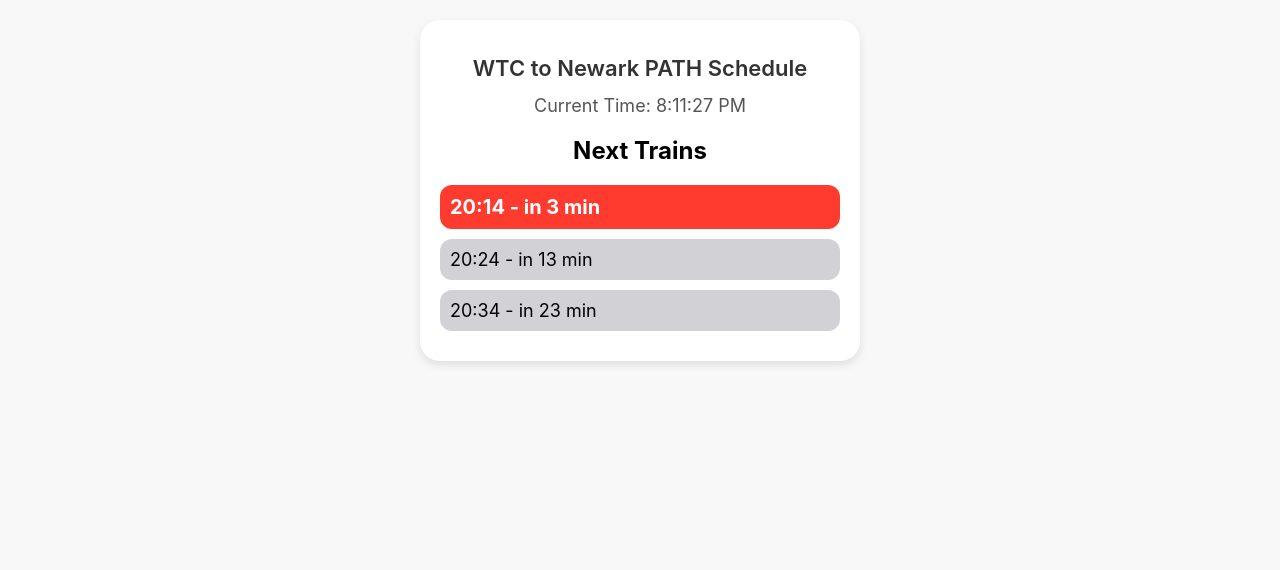
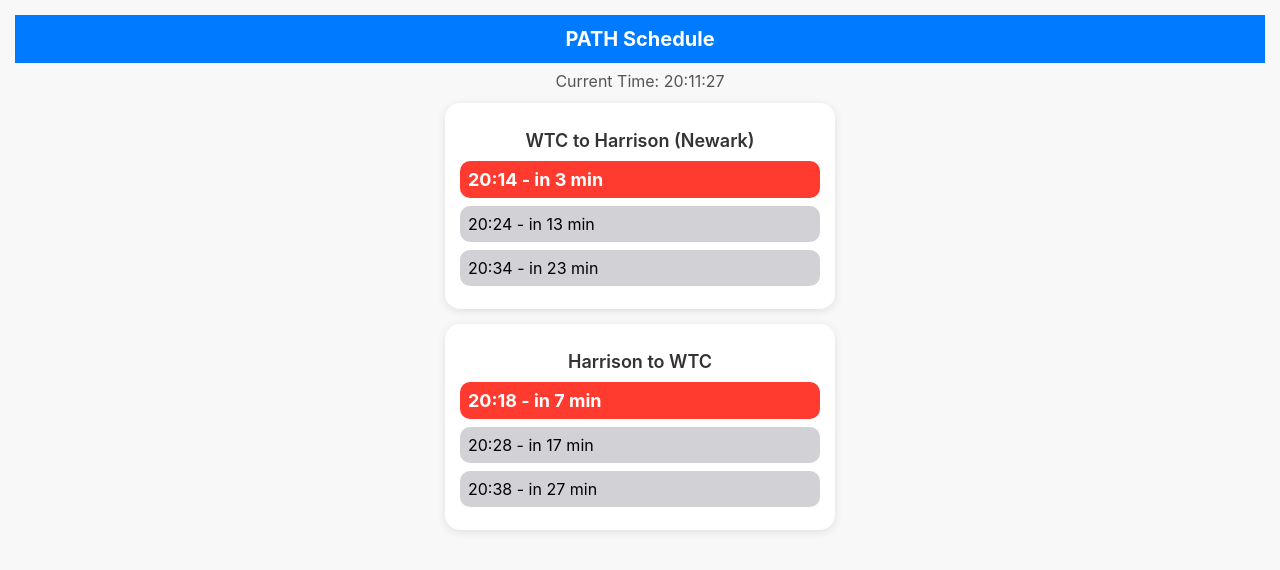
Before and after one commit to navinbgs/vibewebsite, a plain HTML site: page index.html in a window 1280 px wide. Drawn offline with Linux system fonts and the light colour scheme.

Commit message:
Update index.html
WTC to Newark and Newark to WTC sections

```diff
--- a/index.html
+++ b/index.html
@@ -2,38 +2,49 @@
 <html lang="en">
 <head>
     <meta charset="UTF-8">
-    <meta name="viewport" content="width=device-width, initial-scale=1.0">
+    <meta name="viewport" content="width=device-width, initial-scale=1.0, user-scalable=no">
     <title>Train Schedule</title>
     <style>
         body {
             font-family: -apple-system, BlinkMacSystemFont, "San Francisco", Helvetica, Arial, sans-serif;
             text-align: center;
             margin: 0;
-            padding: 20px;
+            padding: 15px;
             background-color: #f8f8f8;
         }
+        .banner {
+            font-size: 20px;
+            font-weight: bold;
+            background: #007AFF;
+            color: white;
+            padding: 12px;
+            text-align: center;
+            margin-bottom: 8px;
+        }
         .app-container {
-            max-width: 400px;
+            max-width: 360px;
             margin: auto;
             background: white;
-            border-radius: 20px;
-            box-shadow: 0 4px 10px rgba(0, 0, 0, 0.1);
-            padding: 20px;
+            border-radius: 15px;
+            box-shadow: 0 2px 8px rgba(0, 0, 0, 0.1);
+            padding: 15px;
+            margin-bottom: 15px;
         }
         h1 {
-            font-size: 22px;
+            font-size: 18px;
             font-weight: 600;
             color: #333;
+            margin-bottom: 10px;
         }
         #current-time {
-            font-size: 18px;
+            font-size: 16px;
             color: #555;
-            margin-bottom: 15px;
+            margin-bottom: 12px;
         }
         .train-container {
-            padding: 10px;
-            border-radius: 12px;
-            margin: 10px 0;
+            padding: 8px;
+            border-radius: 10px;
+            margin: 8px 0;
             display: flex;
             justify-content: space-between;
             align-items: center;
@@ -41,31 +52,30 @@
         .next-train {
             background: #ff3b30;
             color: white;
-            font-size: 20px;
+            font-size: 18px;
             font-weight: bold;
         }
         .upcoming-train {
             background: #d1d1d6;
             color: black;
-            font-size: 18px;
+            font-size: 16px;
         }
     </style>
 </head>
 <body>
-    <div class="app-container">
-        <h1>WTC to Newark PATH Schedule</h1>
-        <div id="current-time">Loading time...</div>
-        <h2>Next Trains</h2>
-        <div id="schedule"></div>
-    </div>
+    <div class="banner">PATH Schedule</div>
+    <div id="current-time">Loading time...</div>
+    <div id="container"></div>
 
     <script>
-        const schedule = ["01:10", "01:50", "02:30", "03:10", "03:50", "04:30", "05:05", "05:30", "05:45", "06:00", "06:14", "06:24", "06:29", "06:34", "06:39", "06:44", "06:49", "06:54", "06:59", "07:04", "07:09", "07:14", "07:19", "07:24", "07:29", "07:34", "07:39", "07:44", "07:49", "07:54", "07:59", "08:04", "08:09", "08:14", "08:19", "08:24", "08:29", "08:39", "08:44", "08:49", "08:54", "08:59", "09:04", "09:09", "09:14", "09:19", "09:24", "09:29", "09:34", "09:39", "09:49", "10:00", "10:20", "10:40", "11:00", "11:20", "11:40", "12:00", "12:20", "12:40", "13:00", "13:20", "13:40", "14:00", "14:20", "14:40", "15:00", "15:15", "15:30", "15:45", "15:54", "15:59", "16:04", "16:09", "16:14", "16:19", "16:24", "16:29", "16:34", "16:39", "16:44", "16:49", "16:54", "16:59", "17:04", "17:09", "17:14", "17:19", "17:24", "17:29", "17:34", "17:39", "17:44", "17:49", "17:54", "17:59", "18:04", "18:09", "18:14", "18:19", "18:24", "18:29", "18:34", "18:39", "18:44", "18:49", "18:54", "18:59", "19:04", "19:09", "19:14", "19:19", "19:24", "19:29", "19:34", "19:39", "19:44", "19:54", "20:04", "20:14", "20:24", "20:34", "20:44", "20:54", "21:04", "21:14", "21:24", "21:34", "21:45", "22:00", "22:15", "22:30", "22:45", "23:00", "23:20", "23:55"];
+        const scheduleAtoB = ["01:10", "01:50", "02:30", "03:10", "03:50", "04:30", "05:05", "05:30", "05:45", "06:00", "06:14", "06:24", "06:29", "06:34", "06:39", "06:44", "06:49", "06:54", "06:59", "07:04", "07:09", "07:14", "07:19", "07:24", "07:29", "07:34", "07:39", "07:44", "07:49", "07:54", "07:59", "08:04", "08:09", "08:14", "08:19", "08:24", "08:29", "08:39", "08:44", "08:49", "08:54", "08:59", "09:04", "09:09", "09:14", "09:19", "09:24", "09:29", "09:34", "09:39", "09:49", "10:00", "10:20", "10:40", "11:00", "11:20", "11:40", "12:00", "12:20", "12:40", "13:00", "13:20", "13:40", "14:00", "14:20", "14:40", "15:00", "15:15", "15:30", "15:45", "15:54", "15:59", "16:04", "16:09", "16:14", "16:19", "16:24", "16:29", "16:34", "16:39", "16:44", "16:49", "16:54", "16:59", "17:04", "17:09", "17:14", "17:19", "17:24", "17:29", "17:34", "17:39", "17:44", "17:49", "17:54", "17:59", "18:04", "18:09", "18:14", "18:19", "18:24", "18:29", "18:34", "18:39", "18:44", "18:49", "18:54", "18:59", "19:04", "19:09", "19:14", "19:19", "19:24", "19:29", "19:34", "19:39", "19:44", "19:54", "20:04", "20:14", "20:24", "20:34", "20:44", "20:54", "21:04", "21:14", "21:24", "21:34", "21:45", "22:00", "22:15", "22:30", "22:45", "23:00", "23:20", "23:55"];
+        const scheduleBtoA = ["00:32", "01:12", "01:52", "02:32", "03:12", "03:52", "04:32", "05:02", "05:17", "05:32", "05:47", "05:58", "06:03", "06:08", "06:13", "06:18", "06:23", "06:28", "06:33", "06:38", "06:43", "06:48", "06:53", "06:58", "07:03", "07:08", "07:13", "07:18", "07:23", "07:28", "07:33", "07:38", "07:43", "07:48", "07:53", "07:58", "08:03", "08:08", "08:13", "08:18", "08:23", "08:28", "08:33", "08:38", "08:43", "08:48", "08:53", "08:58", "09:03", "09:08", "09:13", "09:18", "09:23", "09:28", "09:33", "09:38", "09:43", "09:48", "10:02", "10:22", "10:42", "11:02", "11:22", "11:42", "12:02", "12:22", "12:42", "13:02", "13:22", "13:42", "14:02", "14:22", "14:42", "15:02", "15:17", "15:32", "15:47", "15:58", "16:08", "16:13", "16:18", "16:23", "16:28", "16:33", "16:38", "16:43", "16:48", "16:53", "16:58", "17:03", "17:08", "17:13", "17:18", "17:23", "17:28", "17:33", "17:38", "17:43", "17:48", "17:53", "17:58", "18:03", "18:08", "18:13", "18:18", "18:23", "18:28", "18:33", "18:38", "18:43", "18:48", "18:53", "18:58", "19:03", "19:08", "19:13", "19:18", "19:28", "19:38", "19:48", "19:58", "20:08", "20:18", "20:28", "20:38", "20:48", "20:58", "21:08", "21:18", "21:32", "21:47", "22:02", "22:17", "22:32", "22:47", "23:22", "23:57"];
 
-        function updateTimeAndSchedule() {
+        function updateTimeAndSchedule(schedule, sectionId, title) {
             const now = new Date();
             const currentTime = now.getHours() * 60 + now.getMinutes();
-            document.getElementById('current-time').innerText = `Current Time: ${now.toLocaleTimeString()}`;
+            document.getElementById('current-time').innerText = `Current Time: ${now.getHours().toString().padStart(2, '0')}:${now.getMinutes().toString().padStart(2, '0')}:${now.getSeconds().toString().padStart(2, '0')}`;
+
 
             const upcomingTrains = schedule
                 .map(time => {
@@ -75,23 +85,43 @@
                 .filter(train => train.minutesLeft >= 0)
                 .slice(0, 3);
 
-            const scheduleDiv = document.getElementById('schedule');
-            scheduleDiv.innerHTML = '';
+            const sectionDiv = document.createElement('div');
+            sectionDiv.className = 'app-container';
+            sectionDiv.innerHTML = `<h1>${title}</h1>`;
 
             if (upcomingTrains.length > 0) {
                 upcomingTrains.forEach((train, index) => {
                     const trainDiv = document.createElement('div');
                     trainDiv.className = `train-container ${index === 0 ? 'next-train' : 'upcoming-train'}`;
                     trainDiv.innerText = `${train.time} - in ${train.minutesLeft} min`;
-                    scheduleDiv.appendChild(trainDiv);
+                    sectionDiv.appendChild(trainDiv);
                 });
             } else {
-                scheduleDiv.innerHTML = '<p>No more trains today.</p>';
+                sectionDiv.innerHTML += '<p>No more trains today.</p>';
+            }
+            return sectionDiv;
+        }
+
+        function renderSchedules() {
+            const now = new Date();
+            const isMorning = now.getHours() < 12;
+            const container = document.getElementById('container');
+            container.innerHTML = '';
+
+            const sectionA = updateTimeAndSchedule(scheduleAtoB, 'AtoB', 'WTC to Harrison (Newark)');
+            const sectionB = updateTimeAndSchedule(scheduleBtoA, 'BtoA', 'Harrison to WTC');
+
+            if (isMorning) {
+                container.appendChild(sectionB);
+                container.appendChild(sectionA);
+            } else {
+                container.appendChild(sectionA);
+                container.appendChild(sectionB);
             }
         }
 
-        setInterval(updateTimeAndSchedule, 1000);
-        updateTimeAndSchedule();
+        setInterval(renderSchedules, 1000);
+        renderSchedules();
     </script>
 </body>
 </html>
```
